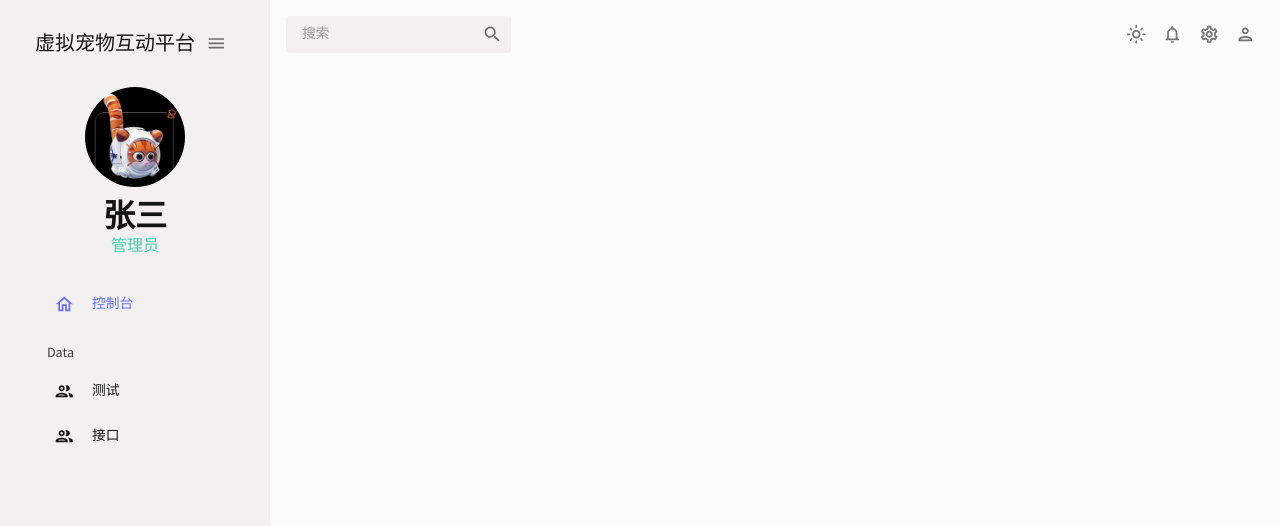
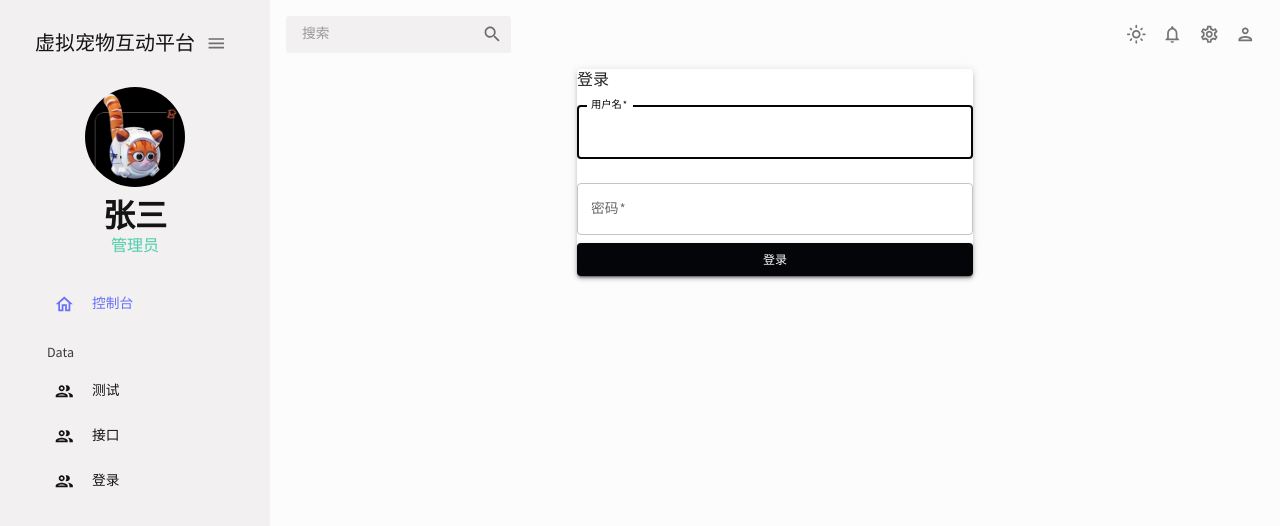
Before and after one commit to sunny2027142766/pet-frontend, a React (Vite) app: page /login in a window 1280 px wide. Shown: the top 526 px of the page. Built offline with nearby package versions, Linux system fonts and the light colour scheme.

Commit message:
feat: login page first commit

```diff
--- a/src/App.tsx
+++ b/src/App.tsx
@@ -2,7 +2,7 @@
  * @Author: 晴天
  * @Date: 2024-01-31 17:22:13
  * @LastEditors: 晴天
- * @LastEditTime: 2024-02-02 15:27:05
+ * @LastEditTime: 2024-02-02 17:48:12
  * @FilePath: \pet-frontend\src\App.tsx
  * @Description:
  * QQ: 2027142766
@@ -18,6 +18,7 @@ import Topbar from './layout/Topbar'
 import Dashboard from './views/Dashboard'
 import Test from './views/Test'
 import InterfaceDemo from './views/InterfaceDemo'
+import Login from './views/Login'
 
 const App = () => {
   const [theme, colorMode] = useMode()
@@ -35,6 +36,7 @@ const App = () => {
               <Route path="/" element={<Dashboard />} />
               <Route path="/test" element={<Test />} />
               <Route path="/interface" element={<InterfaceDemo />} />
+              <Route path="/login" element={<Login />} />
             </Routes>
           </main>
         </div>
--- a/src/layout/Sidebar.tsx
+++ b/src/layout/Sidebar.tsx
@@ -2,7 +2,7 @@
  * @Author: 晴天
  * @Date: 2024-01-31 17:36:29
  * @LastEditors: 晴天
- * @LastEditTime: 2024-02-02 15:37:57
+ * @LastEditTime: 2024-02-02 17:52:22
  * @FilePath: \pet-frontend\src\layout\sideBar.tsx
  * @Description:
  * QQ: 2027142766
@@ -130,6 +130,13 @@ const Sidebar = () => {
               selected={selected}
               setSelected={setSelected}
             />
+            <Item
+              title="登录"
+              to="/login"
+              icon={<PeopleOutlinedIcon />}
+              selected={selected}
+              setSelected={setSelected}
+            />
           </Box>
         </Menu>
       </ProSidebar>
--- a/src/views/InterfaceDemo/index.tsx
+++ b/src/views/InterfaceDemo/index.tsx
@@ -2,14 +2,14 @@
  * @Author: 晴天
  * @Date: 2024-02-02 11:31:27
  * @LastEditors: 晴天
- * @LastEditTime: 2024-02-02 17:00:35
+ * @LastEditTime: 2024-02-02 17:14:04
  * @FilePath: \pet-frontend\src\views\InterfaceDemo\index.tsx
  * @Description:
  * QQ: 2027142766
  * Copyright (c) ${2024} by ${晴天}, All Rights Reserved.
  */
 
-import { Box, Button, Grid, useTheme } from '@mui/material'
+import { Box, Grid, useTheme } from '@mui/material'
 import { LoadingButton } from '@mui/lab'
 import React from 'react'
 import Header from '../../components/Header'
--- /dev/null
+++ b/src/views/Login/index.tsx
@@ -0,0 +1,69 @@
+/*
+ * @Author: 晴天
+ * @Date: 2024-02-02 17:14:46
+ * @LastEditors: 晴天
+ * @LastEditTime: 2024-02-02 17:39:22
+ * @FilePath: \pet-frontend\src\views\Login\index.tsx
+ * @Description:
+ * QQ: 2027142766
+ * Copyright (c) ${2024} by ${晴天}, All Rights Reserved.
+ */
+import { Button, Container, Paper, TextField, Typography } from '@mui/material'
+import React, { useState } from 'react'
+
+const Login: React.FC = () => {
+  const [formData, setFormData] = useState({
+    username: '',
+    password: ''
+  })
+
+  const handleChange = (e: any) => {
+    setFormData({
+      ...formData,
+      [e.target.name]: e.target.value
+    })
+  }
+
+  const handleLogin = () => {
+    // 处理登录逻辑
+    console.log('Username:', formData.username)
+    console.log('Password:', formData.password)
+    // 可以在这里添加实际的登录逻辑，比如调用后端API进行验证
+  }
+  return (
+    <Container component="main" maxWidth="xs">
+      <Paper elevation={3}>
+        <Typography variant="h5">登录</Typography>
+        <form noValidate>
+          <TextField
+            variant="outlined"
+            margin="normal"
+            required
+            fullWidth
+            label="用户名"
+            name="username"
+            autoFocus
+            value={formData.username}
+            onChange={handleChange}
+          />
+          <TextField
+            variant="outlined"
+            margin="normal"
+            required
+            fullWidth
+            label="密码"
+            type="password"
+            name="password"
+            value={formData.password}
+            onChange={handleChange}
+          />
+          <Button fullWidth variant="contained" color="primary" onClick={handleLogin}>
+            登录
+          </Button>
+        </form>
+      </Paper>
+    </Container>
+  )
+}
+
+export default Login
```
Also changed, not shown: src/main.tsx (+7 -7 lines).
